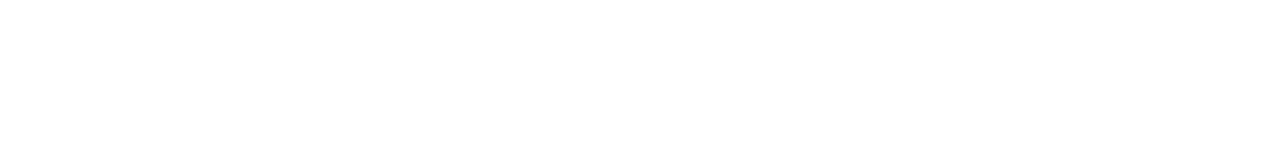
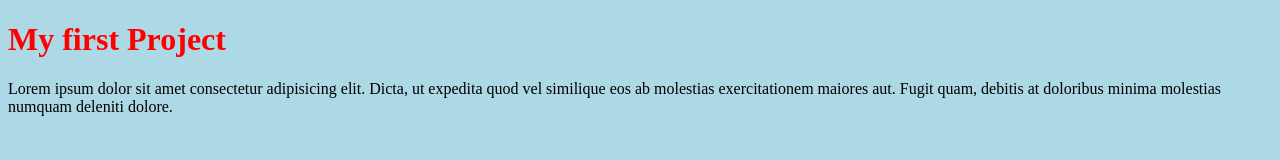
Before and after one commit to mmk018/FBW6_FirstProject, a plain HTML site: page index.html in a window 1280 px wide. Drawn offline with Linux system fonts and the light colour scheme.

Commit message:
added styles

```diff
--- a/css/style.css
+++ b/css/style.css
@@ -0,0 +1,7 @@
+body {
+    background-color: lightblue;
+
+}
+h1 {
+    color: red;
+}
--- a/index.html
+++ b/index.html
@@ -4,8 +4,12 @@
     <meta charset="UTF-8">
     <meta name="viewport" content="width=device-width, initial-scale=1.0">
     <title>Document</title>
+    <link rel="stylesheet" href="css/style.css">
 </head>
 <body>
-
+    <h1>My first Project</h1>
+    <p>
+        Lorem ipsum dolor sit amet consectetur adipisicing elit. Dicta, ut expedita quod vel similique eos ab molestias exercitationem maiores aut. Fugit quam, debitis at doloribus minima molestias numquam deleniti dolore.
+    </p>
 </body>
 </html>
```
